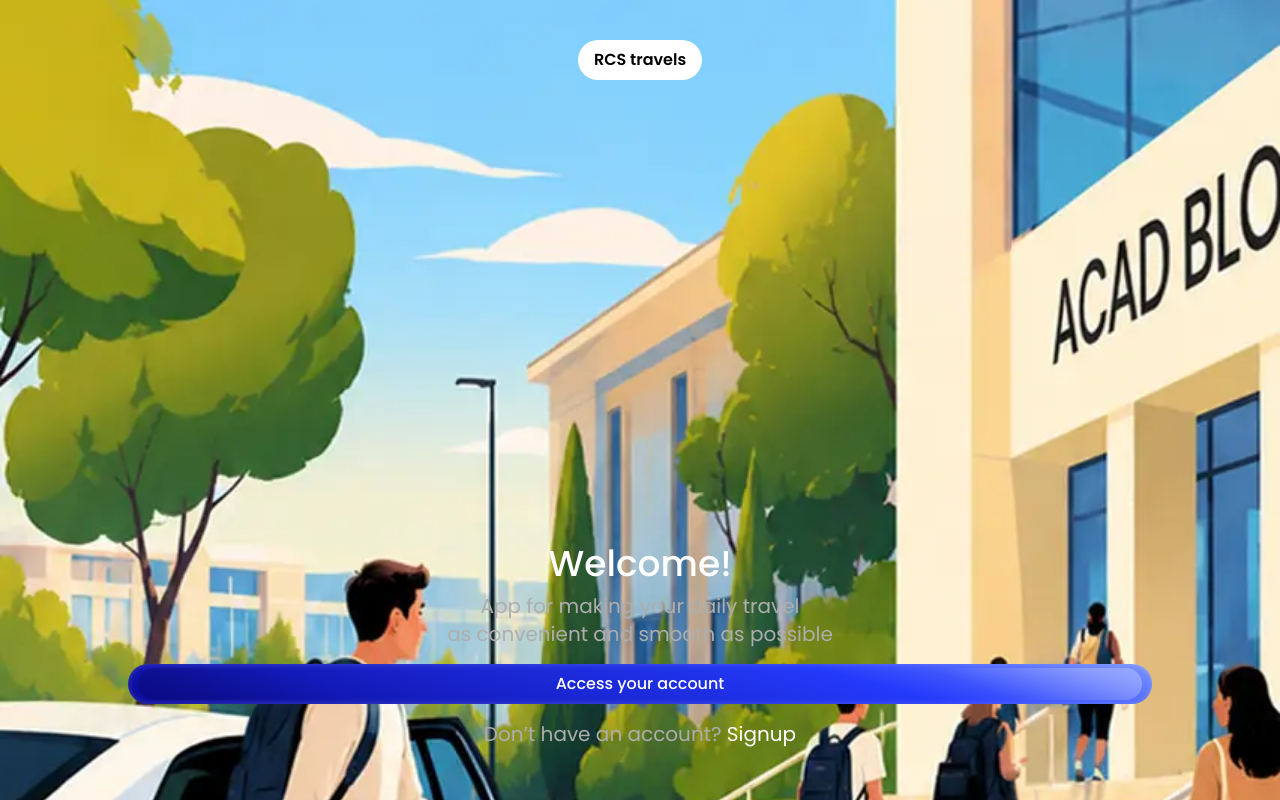
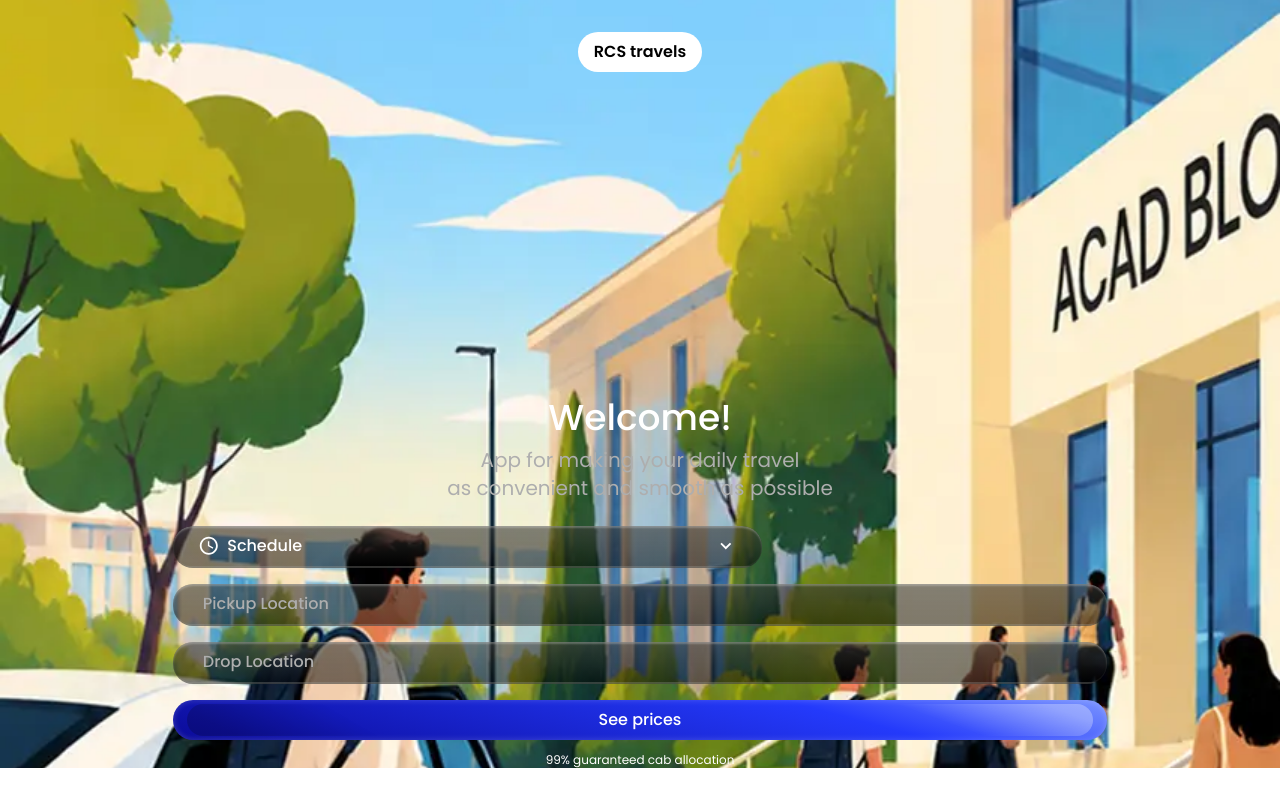
Before and after one commit to Divyansh-0909/RCS-Travels-Website, a React (Vite) app in the folder frontend/: page / in a window 1280 px wide. Built offline with nearby package versions, Linux system fonts and the light colour scheme; no server answers.

Commit message:
feat(): Added UI of OnBoarding page

```diff
--- a/frontend/package.json
+++ b/frontend/package.json
@@ -10,6 +10,8 @@
   },
   "dependencies": {
     "@clerk/clerk-react": "^5.29.1",
+    "@mdi/js": "^7.4.47",
+    "@mdi/react": "^1.6.1",
     "@tailwindcss/vite": "^4.3.0",
     "axios": "^1.7.9",
     "i18next": "^24.2.3",
--- a/frontend/src/components/LoadingScreen.jsx
+++ b/frontend/src/components/LoadingScreen.jsx
@@ -1,6 +1,6 @@
 const LoadingScreen = ()=>{
     return (
-        <div className="flex flex-col justify-center items-center">
+        <div className="flex flex-col justify-center items-center bg-gradient">
             <h1><span className="font-bold">RCS</span> travels</h1>
         </div>
     );
--- a/frontend/src/components/ui/Button.jsx
+++ b/frontend/src/components/ui/Button.jsx
@@ -1,12 +1,13 @@
-const Button = ({variant,children})=>{
+const Button = ({variant,width,rounded,className,children})=>{
     return (
         <>
             <div
-                className={`flex justify-center items-center font-medium text-default w-[80vw] rounded-full text-white my-2 ${
-                    variant ? "bg-black" : "bg-primary-gradient shadow-[inset_0_0px_6px_rgba(255,255,255,0.2)]"
+                className={`${className} flex justify-center items-center font-medium text-default text-white my-1 ${
+                    variant ? ` ${variant === "dropdown" ? "border-2 border-[rgba(255,255,255,0.2)] bg-black shadow-[0_4px_20px_2px_rgba(0,0,0,0.5)]" : "border-b-2  border-[rgba(255,255,255,0.05)] bg-black/50 bg-[linear-gradient(to_top,rgba(44,44,42,0.0),rgba(146,146,139,0.25))] shadow-[inset_0_2px_2px_rgba(255,255,255,0.25)]"} ` : "bg-primary-gradient shadow-[inset_0_0px_6px_rgba(255,255,255,0.2)]"
                 }`}
+                style={{ width: width ?? "73vw", borderRadius: rounded?? "20px"}}
             >
-                <div className=" flex justify-center items-center py-2 w-[98%] h-[80%] bg-[linear-gradient(200deg,rgba(255,255,255,0.25)_5%,transparent_20%),linear-gradient(30deg,rgba(0,0,0,0.15)_5%,transparent_20%)] rounded-full">
+                <div className={`flex items-center px-4 py-2 w-[97%] h-[80%] ${variant === ("input" || "dropdown") ? "justify-left" : "justify-center"} ${variant ? " " : "bg-[linear-gradient(200deg,rgba(255,255,255,0.30)_5%,transparent_20%),linear-gradient(30deg,rgba(0,0,0,0.20)_5%,transparent_20%)]"} rounded-full`}>
                     {children}
                 </div>
             </div>
--- a/frontend/src/index.css
+++ b/frontend/src/index.css
@@ -26,10 +26,7 @@
 @layer base {
     body {
         min-height: 100vh;
-        background: radial-gradient(
-        var(--background-muted) 7%,
-        var(--background) 100%
-        );
+
     }
 
     p {
@@ -54,4 +51,11 @@
       var(--color-primary-dark) 100%
     );
   }
+
+  .bg-gradient {
+    background: radial-gradient(
+        var(--background-muted) 7%,
+        var(--background) 100%
+    );
+  }
 }
--- a/frontend/src/main.jsx
+++ b/frontend/src/main.jsx
@@ -7,6 +7,7 @@ import './index.css'
 import App from './App'
 import {ThemeProvider} from './context/ThemeContext';
 import ErrorBoundary from './components/ErrorBoundary';
+import OnBoarding from './pages/OnBoarding';
 
 const PUBLISHABLE_KEY = import.meta.env.VITE_CLERK_PUBLISHABLE_KEY
 
@@ -23,6 +24,10 @@ const router = createBrowserRouter([
     path: "/login",
     element: <LoginPage />
   },
+  {
+    path: "/on-boarding",
+    element: <OnBoarding />
+  },
 ]);
 
 createRoot(document.getElementById('root')).render(
--- a/frontend/src/pages/OnBoarding.jsx
+++ b/frontend/src/pages/OnBoarding.jsx
@@ -1,23 +1,70 @@
 import mobileBackgroundIllustration from "../assets/Mobile.webp"
 import laptopBackgroundIllustration from "../assets/Laptop.webp"
 import Button from "../components/ui/button";
+import { useState } from "react";
+import Icon from '@mdi/react';
+import { mdiClockTimeFourOutline } from '@mdi/js';
+import { mdiChevronDown } from '@mdi/js';
+
 
 const OnBoarding = ()=>{
+    const [timing,setTiming]=useState("Schedule")
+    const [expand, setExpand]=useState(false)
+
     return (
         <div className="relative flex flex-col w-[100vw] h-[100vh] items-center">
-            <div className="relative z-10 py-10 flex flex-col items-center h-[inherit] justify-between">
+            <div className="relative z-10 py-8 flex flex-col items-center h-[inherit] justify-between">
                 <h3 className="text-black bg-white font-semibold px-4 py-2 rounded-full">RCS travels</h3>
-                <div className="flex flex-col text-center justify-center items-center gap-2 pb-3 ">
+                <div className="flex flex-col text-center justify-center items-center gap-2 ">
                     <h2 className="text-white">Welcome!</h2>
                     <p className="text-white-muted">App for making your daily travel <br /> as convenient and smooth as possible</p>
-                    <Button> Access your account </Button>
-                    <p className="text-white-muted">Don’t have an account? <span className="text-medium text-white">Signup</span></p>
+                    <div className="flex flex-col justify-center items-start gap-2 mt-3">
+                        <div className="flex flex-col relative">
+                            <Button
+                                variant={"input"}
+                                width={"46vw"}
+                                className="relative"
+                            >
+                                <div onClick={()=>setExpand(!expand)} className="w-full flex justify-between items-center gap-2">
+                                    <div className="flex justify-center items-center gap-2">
+                                        <Icon path={mdiClockTimeFourOutline} size={0.9} />
+                                        {timing}
+                                    </div>
+                                    <div>
+                                        <Icon path={mdiChevronDown} size={0.9}
+                                        style={{
+                                            transform: expand ? "rotate(180deg)" : "rotate(0deg)",
+                                        }}/>
+                                    </div>
+                                </div>
+                            </Button>
+                            <Button
+                                variant={"dropdown"}
+                                width={"45vw"}
+                                rouned={true}
+                                className={`${expand ? "block" : "hidden"} absolute top-10`}
+                            >
+                                <div className="flex flex-col items-start">
+                                    <div onClick={()=>{setTiming("Now"); setExpand(false)}} className={`w-full relavtive flex items-center gap-2 py-3 ${timing === "Now" ? "text-white-muted" : "text-white"}`}>
+                                        Ride now
+                                    </div>
+                                    <div onClick={()=>{setTiming("Schedule") ; setExpand(false)}} className={`w-full relavtive flex items-center gap-2 py-3 ${timing === "Schedule" ? "text-white-muted" : "text-white"}`}>
+                                        Schedule a ride
+                                    </div>
+                                </div>
+                            </Button>
+                        </div>
+                        <Button variant={"input"}> <div className="text-white-muted">Pickup Location</div>  </Button>
+                        <Button variant={"input"}> <div className="text-white-muted">Drop Location</div> </Button>
+                        <Button> See prices</Button>
+                    </div>
+                    <p className={`text-white text-xs`}>{timing === "Now" ? "Subject to availability" : "99% guaranteed cab allocation"}</p>
 
                 </div>
             </div>
 
-            <div className="block sm:hidden absolute z-5 inset-x-0 top-0 h-[100vh] bg-[linear-gradient(to_top,var(--background)_20%,transparent_60%)]"/>
-            <img src={mobileBackgroundIllustration} alt="background-illustration" className="absolute z-0 w-full h-full object-top object-cover bg-gradient" />
+            <div className="block sm:hidden absolute z-5 inset-x-0 top-0 h-[100vh] bg-[linear-gradient(to_top,var(--background)_35%,transparent_100%)]"/>
+            <img src={mobileBackgroundIllustration} alt="background-illustration" className="absolute z-0 w-full h-full object-top -top-8 object-cover bg-gradient" />
         </div>
     );
 };
```
Also changed, not shown: 1 other file (tests, documents, lock files or other folders).
